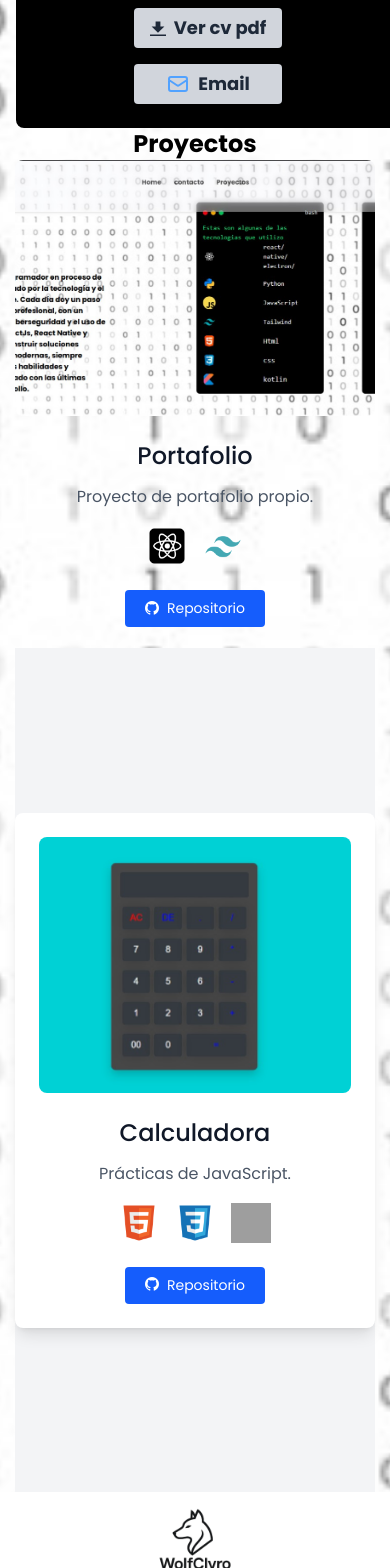
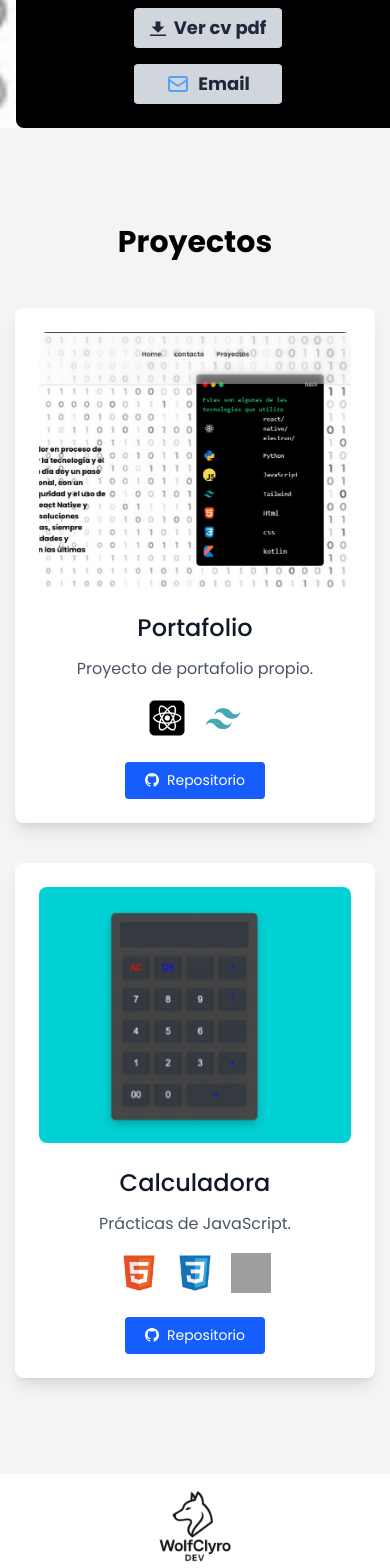
Before and after one commit to josewolfclyro/wolfclyro, a React (Vite) app: page / in a window 390 px wide. Shown: the part 1560-3128 px from the top of the page. Built offline with nearby package versions, Linux system fonts and the light colour scheme; grey boxes are pictures that could not be loaded.

Commit message:
centrado

```diff
--- a/src/components/Hero/Hero.jsx
+++ b/src/components/Hero/Hero.jsx
@@ -219,32 +219,31 @@ export default function Hero() {
         </div>
       </section>
       <section id="contacto"></section>
-      <section id="Proyectos" className="text-gray-600 body-font">
-  <h1 className="text-black font-bold text-2xl text-center">Proyectos</h1>
-  <div className="container px-6 py-24 mx-auto">
-    <div className="flex flex-wrap -mx-4 -mb-10 text-center">
-      <div className="sm:w-1/2 mb-10 px-4">
+      <section id="Proyectos" className="text-gray-600 body-font bg-gray-100 py-24">
+  <h1 className="text-black font-bold text-3xl text-center mb-12">Proyectos</h1>
+
+  <div className="container mx-auto px-6">
+    <div className="flex flex-col md:flex-row md:space-x-8 justify-center items-center">
+
+      {/* Portafolio */}
+      <div className="w-full md:w-1/2 max-w-xl p-6 text-center bg-white rounded-lg shadow-lg mb-10 md:mb-0">
         <div className="rounded-lg h-64 overflow-hidden">
           <img
-            alt="content"
-            className="hover:text-[#070707] transition-transform hover:scale-110 transform inline-block duration-300 object-cover object-center h-full w-full"
+            alt="Portafolio"
+            className="hover:scale-110 transition-transform duration-300 object-cover object-center h-full w-full"
             src={porta}
           />
         </div>
-
-        <h2 className="title-font text-2xl font-medium text-gray-900 mt-6 mb-3">
+        <h2 className="text-2xl font-medium text-gray-900 mt-6 mb-3">
           Portafolio
         </h2>
         <p className="leading-relaxed text-base">
           Proyecto de portafolio propio.
         </p>
-
-        {/* Contenedor de los íconos alineados */}
         <div className="flex justify-center items-center gap-4 mt-4">
           <img src={iconos} alt="Icono 1" className="w-10 h-10" />
           <img src={iconos4} alt="Icono 2" className="w-10 h-10" />
         </div>
-
         <a
           href="https://github.com/josewolfclyro/wolfclyro"
           rel="noopener noreferrer"
@@ -256,31 +255,27 @@ export default function Hero() {
           </button>
         </a>
       </div>
-    </div>
-    <br/>
-    <div className="flex items-center justify-center min-h-screen bg-gray-100">
-  <div className="w-full max-w-xl p-6 text-center bg-white rounded-lg shadow-lg">
+
+      {/* Calculadora */}
+      <div className="w-full md:w-1/2 max-w-xl p-6 text-center bg-white rounded-lg shadow-lg">
         <div className="rounded-lg h-64 overflow-hidden">
           <img
-        alt="content"
-        className="hover:text-[#070707] transition-transform hover:scale-110 transform duration-300 object-cover object-center h-full w-full"
+            alt="Calculadora"
+            className="hover:scale-110 transition-transform duration-300 object-cover object-center h-full w-full"
             src={calcu}
           />
         </div>
-
-    <h2 className="title-font text-2xl font-medium text-gray-900 mt-6 mb-3">
+        <h2 className="text-2xl font-medium text-gray-900 mt-6 mb-3">
           Calculadora
         </h2>
         <p className="leading-relaxed text-base">
           Prácticas de JavaScript.
         </p>
-
         <div className="flex justify-center items-center gap-4 mt-4">
           <img src={iconos5} alt="Icono 1" className="w-10 h-10" />
           <img src={iconos6} alt="Icono 2" className="w-10 h-10" />
           <img src={iconos3} alt="Icono 3" className="w-10 h-10" />
         </div>
-
         <a
           href="https://github.com/josewolfclyro/calculadorajs"
           rel="noopener noreferrer"
@@ -293,9 +288,9 @@ export default function Hero() {
         </a>
       </div>
     </div>
-
   </div>
 </section>
+
 <footer className="text-gray-600 body-font bg-white">
   <div className="container px-5 py-8 mx-auto flex flex-col sm:flex-row items-center justify-between">
 
```
Lines whose indentation alone changed are shown as unchanged.
